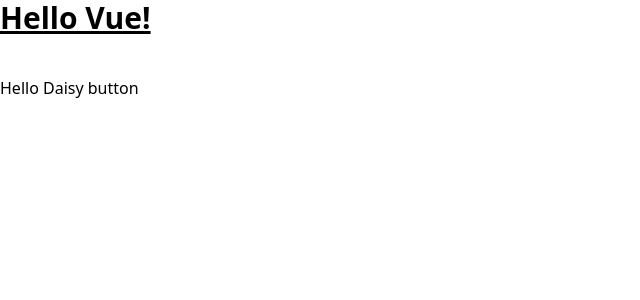
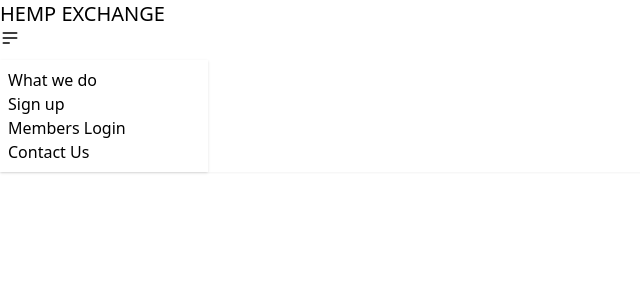
Before and after one commit to matherton/cannaExchange, a Vue app: page / in a window 1280 px wide. Shown: the top 300 px of the page, without its empty margins (0-640 px from the left). Built offline with nearby package versions, Linux system fonts and the light colour scheme.

Commit message:
added header component to App

```diff
--- a/src/App.vue
+++ b/src/App.vue
@@ -1,4 +1,7 @@
+<script setup>
+import Header from "./components/Header.vue";
+</script>
+
 <template>
-  <h1 class="text-3xl font-bold underline mb-10">Hello Vue!</h1>
-  <button class="btn btn-primary">Hello Daisy button</button>
+  <Header />
 </template>
--- /dev/null
+++ b/src/components/Header.vue
@@ -0,0 +1,78 @@
+<template lang="">
+  <div class="navbar bg-base-100 shadow-sm">
+    <div class="flex-1">
+      <a class="btn btn-ghost text-xl">HEMP EXCHANGE</a>
+    </div>
+    <div class="flex-none">
+      <!-- Default Navbar shopping icons and functionality
+        <div class="dropdown dropdown-center mr-4">
+        <div tabindex="0" role="button" class="btn btn-ghost btn-circle">
+          <div class="indicator">
+            <svg
+              xmlns="http://www.w3.org/2000/svg"
+              class="h-5 w-5"
+              fill="none"
+              viewBox="0 0 24 24"
+              stroke="currentColor"
+            >
+              <path
+                stroke-linecap="round"
+                stroke-linejoin="round"
+                stroke-width="2"
+                d="M3 3h2l.4 2M7 13h10l4-8H5.4M7 13L5.4 5M7 13l-2.293 2.293c-.63.63-.184 1.707.707 1.707H17m0 0a2 2 0 100 4 2 2 0 000-4zm-8 2a2 2 0 11-4 0 2 2 0 014 0z"
+              />
+            </svg>
+            <span class="badge badge-sm indicator-item">8</span>
+          </div>
+        </div>
+        <div
+          tabindex="0"
+          class="card card-compact dropdown-content bg-base-100 z-1 mt-3 w-52 shadow"
+        >
+          <div class="card-body">
+            <span class="text-lg font-bold">8 Items</span>
+            <span class="text-info">Subtotal: $999</span>
+            <div class="card-actions">
+              <button class="btn btn-primary btn-block">View cart</button>
+            </div>
+          </div>
+        </div>
+      </div> -->
+      <div class="dropdown dropdown-end">
+        <div class="dropdown">
+          <div tabindex="0" role="button" class="btn btn-ghost btn-circle">
+            <svg
+              xmlns="http://www.w3.org/2000/svg"
+              class="h-5 w-5"
+              fill="none"
+              viewBox="0 0 24 24"
+              stroke="currentColor"
+            >
+              <path
+                stroke-linecap="round"
+                stroke-linejoin="round"
+                stroke-width="2"
+                d="M4 6h16M4 12h16M4 18h7"
+              />
+            </svg>
+          </div>
+          <ul
+            tabindex="-1"
+            class="menu menu-sm dropdown-content bg-base-100 rounded-box z-1 mt-3 w-52 p-2 shadow"
+          >
+            <li><a>What we do</a></li>
+            <li><a>Sign up</a></li>
+            <li><a>Members Login</a></li>
+            <li><a>Contact Us</a></li>
+          </ul>
+        </div>
+      </div>
+    </div>
+  </div>
+</template>
+<script>
+export default {
+  name: "Header",
+};
+</script>
+<style lang=""></style>
```
